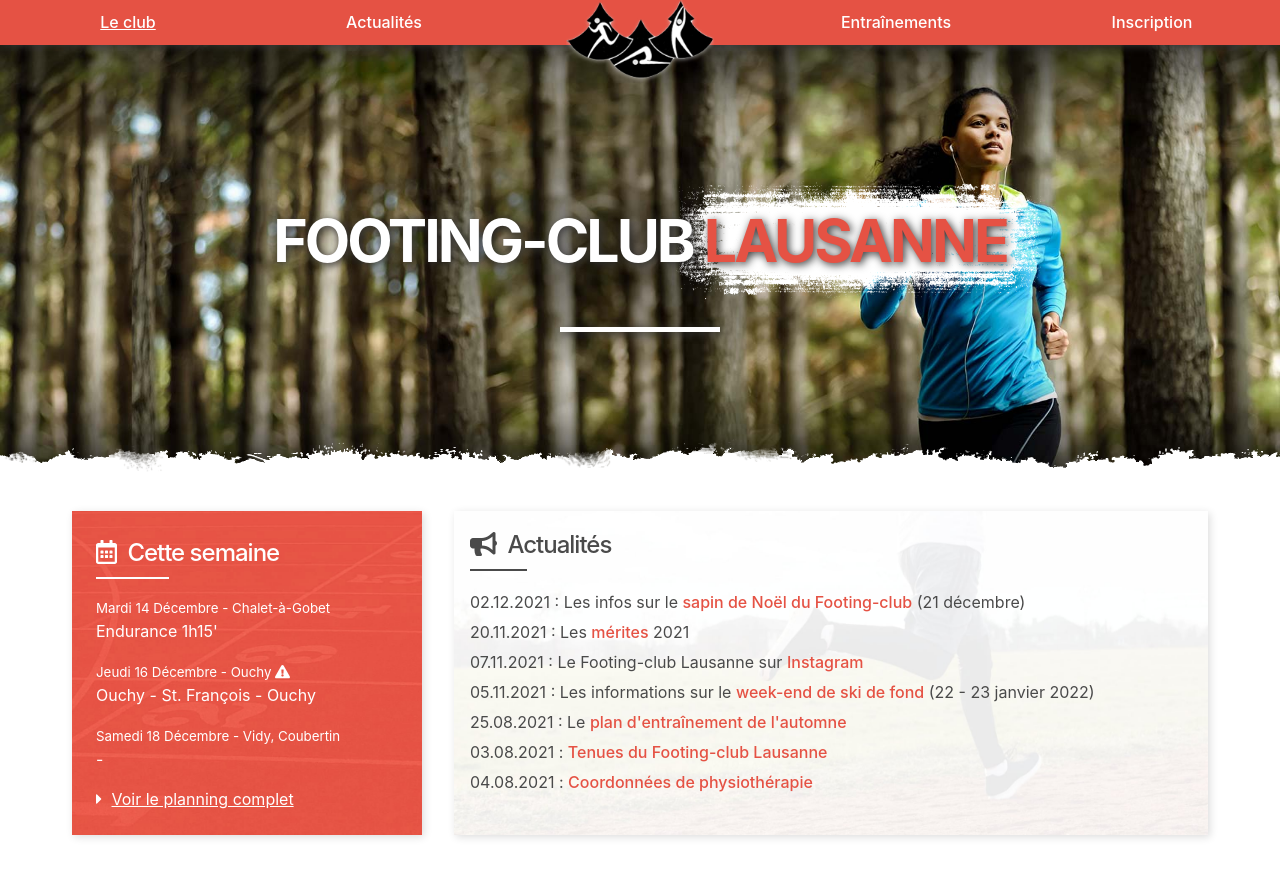
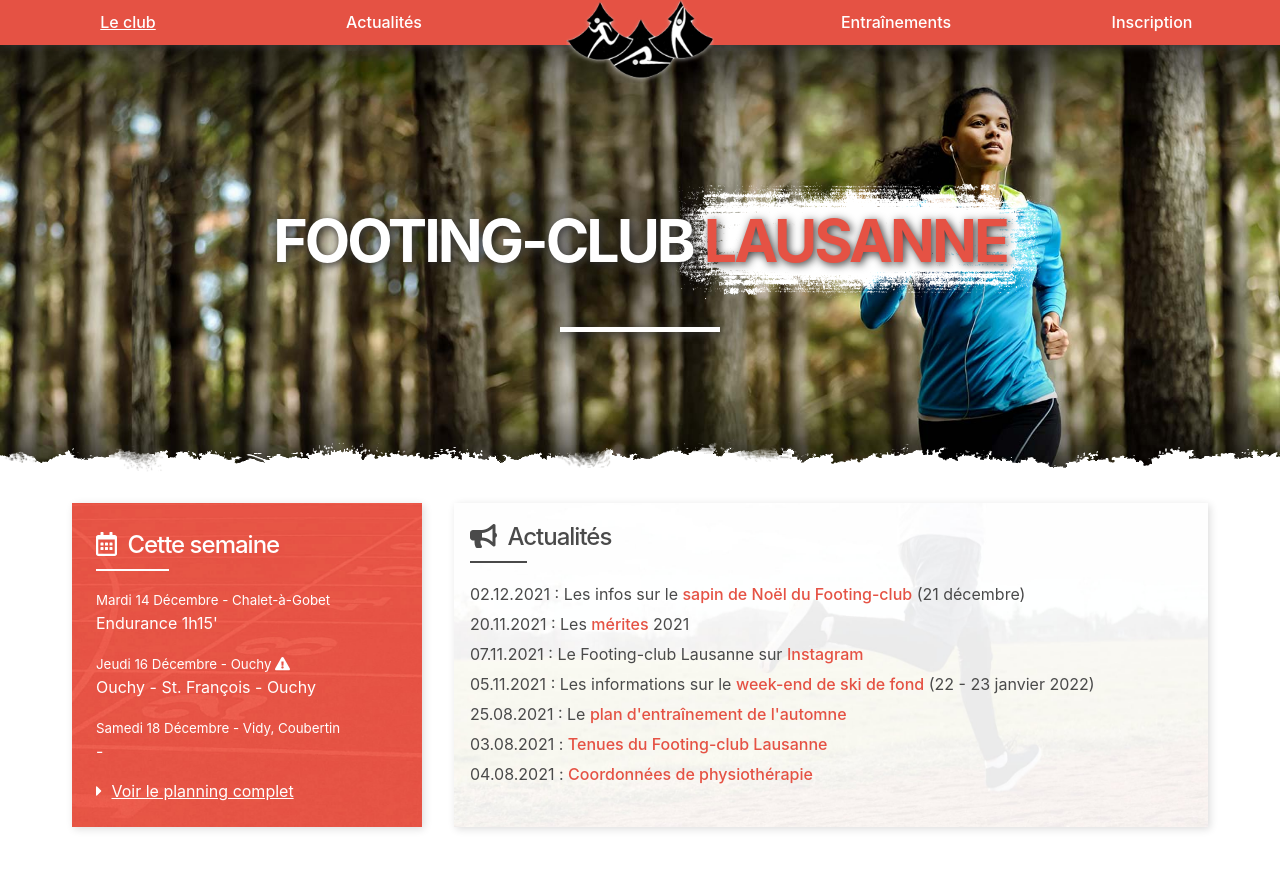
Before and after one commit to footing-club/footing-club, a Jekyll site: the page built from index.html, in a window 1280 px wide. Shown: the top 877 px of the page. Built offline with Jekyll 4.4.1, drawn with Linux system fonts in a browser that asks for light colours; nearby versions of some CDN libraries.

Commit message:
Fix blocks margins

```diff
--- a/_sass/index.sass
+++ b/_sass/index.sass
@@ -10,7 +10,7 @@
     flex-direction: row
 
 #workouts
-  margin: 16px
+  margin: 0 8px 16px 8px
   background: #e55244
   padding: 24px
   box-shadow: 2px 2px 8px #ddd
@@ -18,18 +18,22 @@
   background: $primary-color url("../images/workouts-bg.jpg") no-repeat center center / cover
 
   +tablet
+    margin: 8px 16px
     flex-basis: 350px
 
   li
     margin-bottom: 16px
 
 #news
-  margin: 16px
+  margin: 16px 8px
   background: #ccc
   flex-grow: 1
   padding: 16px
   box-shadow: 2px 2px 8px #ddd
   background: url("../images/news-bg.jpg") no-repeat center center / cover
+
+  +tablet
+    margin: 8px 16px
 
   li
     line-height: 30px
```
